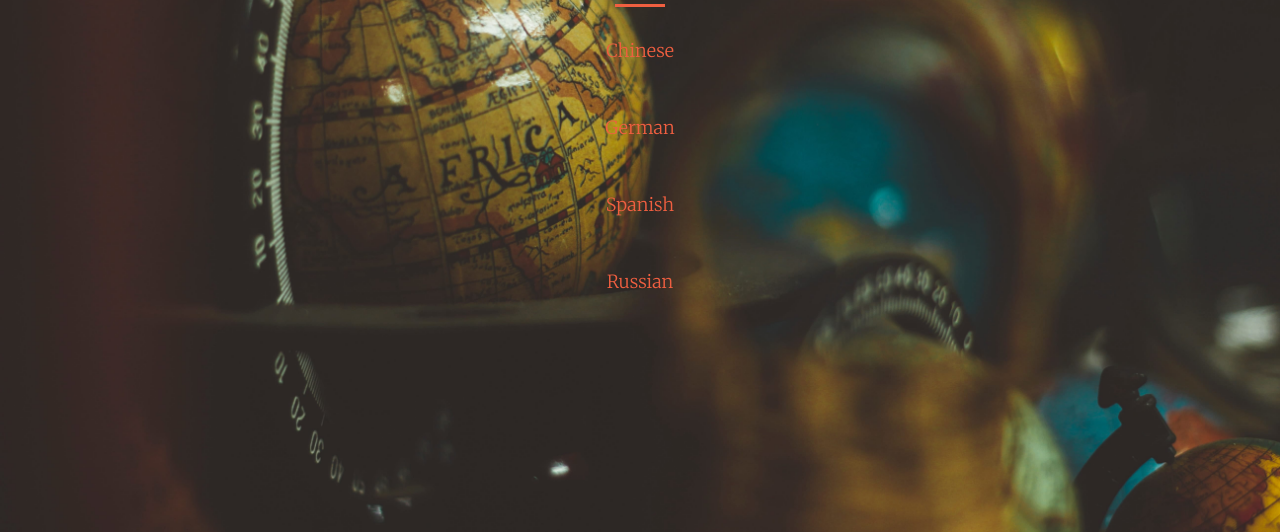
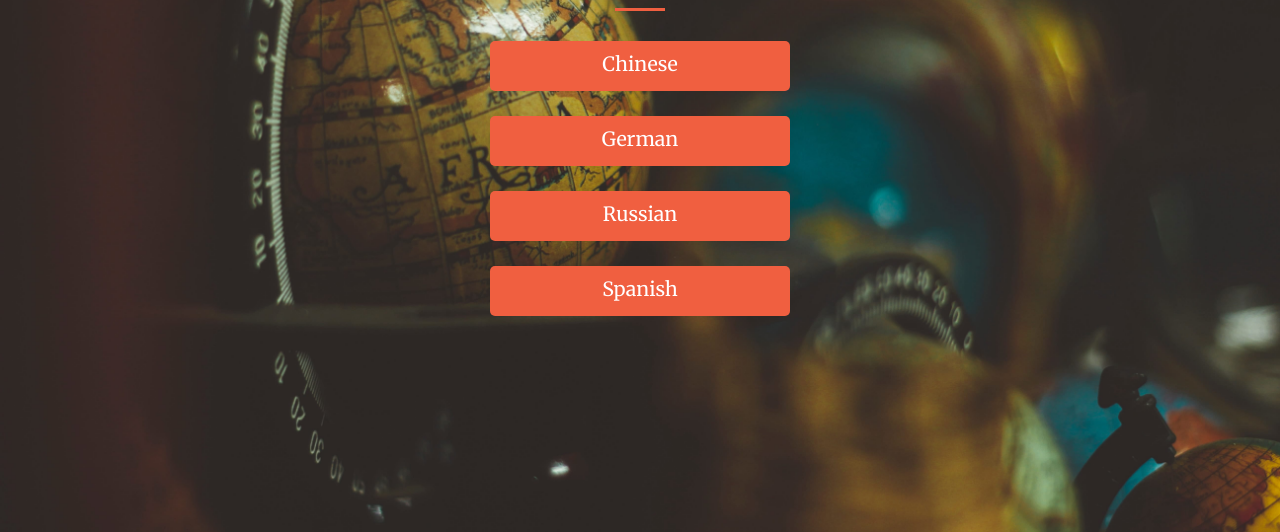
Before and after one commit to clui951/LanguageLearnr, a website: page language_select.html in a window 1280 px wide. Shown: the part 268-800 px from the top of the page. Drawn offline with nearby package versions, Linux system fonts and the light colour scheme.

Commit message:
Clean up language selection

```diff
--- a/css/custom.css
+++ b/css/custom.css
@@ -12,6 +12,37 @@ header {
 }
 .translate {
 	font-size:25px
+}
+
+
+/* Language Select Styles */
+
+#language-select {
+	text-align: center;
+}
+
+#language-select ul {
+	list-style: none;
+	padding: 0;
+}
+
+#language-select ul li {
+	display: block;
+	height: 50px;
+	width: 300px;
+	margin: 25px auto;
+	background: #F05F40;
+	border-radius: 5px;
+}
+
+#language-select ul li a {
+	display: block;
+	height: 100%;
+	width: 100%;
+	color: white;
+	font-size: 1.4em;
+	padding-top: 10px;
+	text-decoration: none;
 }
 
 
@@ -44,6 +75,7 @@ header {
 	padding-top: 1em;
 	text-decoration: none;
 }
+
 
 /* Dashboard Styles */
 
--- a/language_select.html
+++ b/language_select.html
@@ -70,10 +70,22 @@
             <div class="header-content-inner">
                 <h1 id="homeHeading">Language Selection</h1>
                 <hr>
-                <p><a>Chinese</a></p>
-                <p><a href="german_contents.html">German</a></p>
-                <p><a>Spanish</a></p>
-                <p><a>Russian</a></p>
+                <div id="language-select">
+                    <ul>
+                        <li>
+                            <a href="#">Chinese</a>
+                        </li>
+                        <li>
+                            <a href="german_contents.html">German</a>
+                        </li>
+                        <li>
+                            <a href="#">Russian</a>
+                        </li>
+                        <li>
+                            <a href="#">Spanish</a>
+                        </li>
+                    </ul>
+                </div>
             </div>
         </div>
     </header>
```
